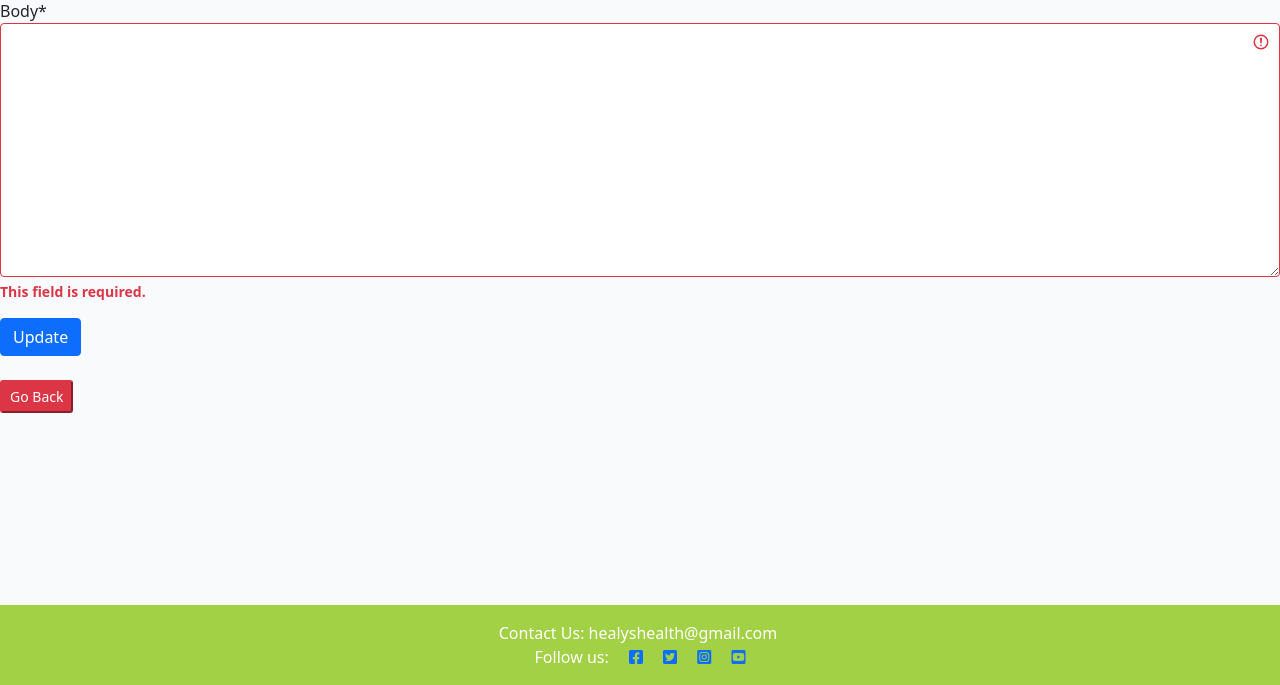
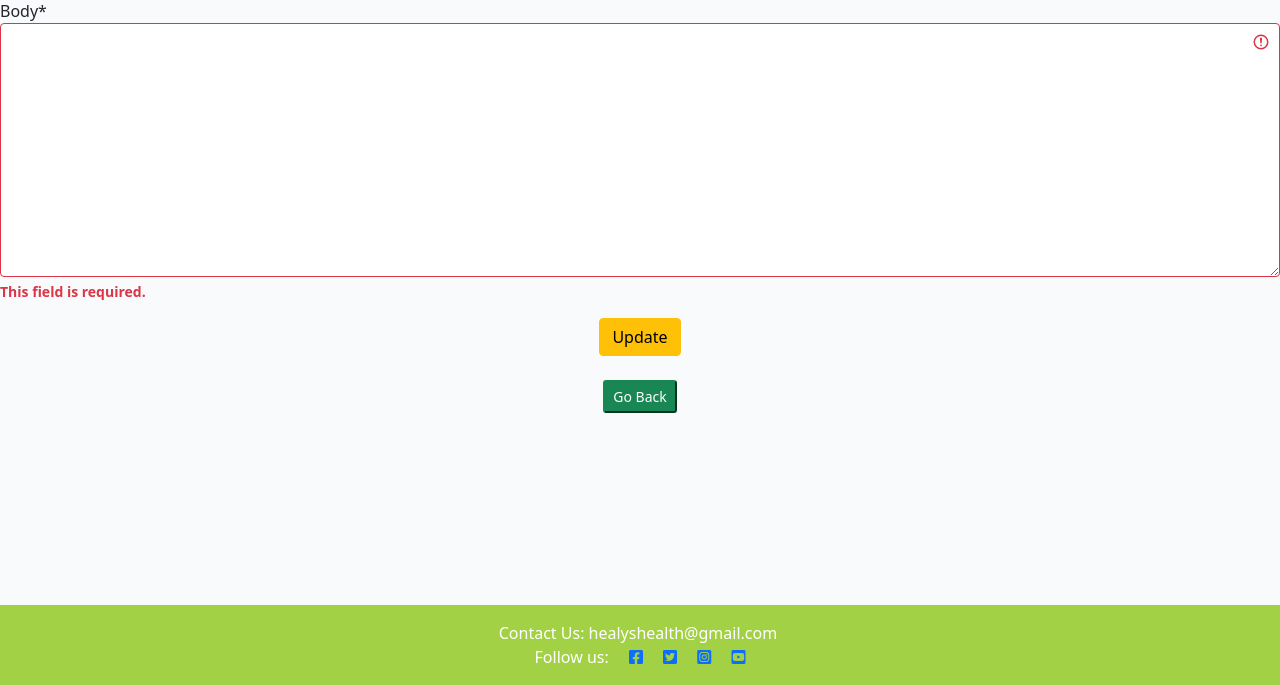
Before and after one commit to healygi/PP4, a Django app: page /user_comments/edit-comment/1/ in a window 1280 px wide. Shown: the part 115-800 px from the top of the page. Run offline with Django 3.2, Linux system fonts and the light colour scheme; tables that the repository leaves empty hold one stand-in row (values such as "Sample post"); some libraries are stand-ins or nearby versions.

Commit message:
style buttons on post-detail page- make smaller and concise

```diff
--- a/blog/templates/user_comments/delete-comment.html
+++ b/blog/templates/user_comments/delete-comment.html
@@ -6,7 +6,7 @@
 
 <form method="post" class="text-center">
     {% csrf_token %}
-    <p class="font-weight-bold">
+    <p>
         Are you sure, that you would like to delete your comment?</p>
     <input class="btn btn-danger btn-lg" type="submit" value="Yes">
     <div><br>
--- a/blog/templates/user_comments/edit-comment.html
+++ b/blog/templates/user_comments/edit-comment.html
@@ -12,10 +12,12 @@
             <form method="post">
                 {% csrf_token %}
                 {{ comment_form|crispy }}
-                <input class="btn btn-primary" type="submit" value="Update">
+                <div class="text-center">
+                <input class="btn btn-warning" type="submit" value="Update">
                 <div><br>
                     <a href="{% url 'post_detail' comment.post.slug %}">
-                        <button type="button" class="btn-danger btn-sm">Go Back</button></a>
+                        <button type="button" class="btn-success btn-sm">Go Back</button></a>
+                </div>
                 </div>
             </form>
         </div>
--- a/templates/post_detail.html
+++ b/templates/post_detail.html
@@ -87,9 +87,9 @@
                      {% if user.username == comment.name %}
                      <div>
                         <a href="{% url 'delete-comment' comment.pk %}">
-                     <button type="submit" class="btn btn-signup btn-lg">Delete</button></a>
+                     <button type="submit" class="btn btn-signup btn-sm">Delete</button></a>
                      <a href="{% url 'edit-comment' comment.pk %}">
-                    <button type="submit" class="btn btn-signup btn-lg">Edit</button></a>
+                    <button type="submit" class="btn btn-signup btn-sm">Edit</button></a>
                      </div>
                     {% endif %}
                 </div>
```
